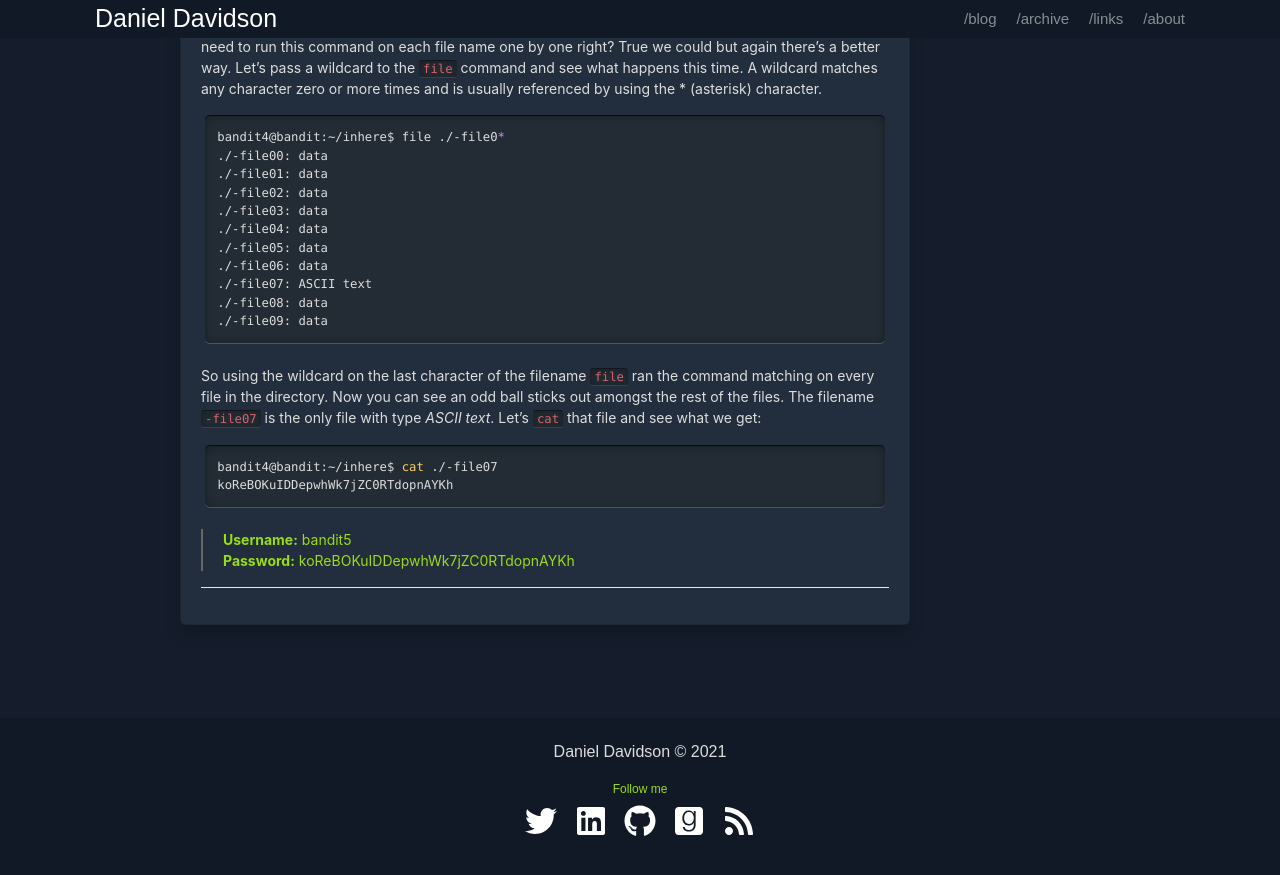
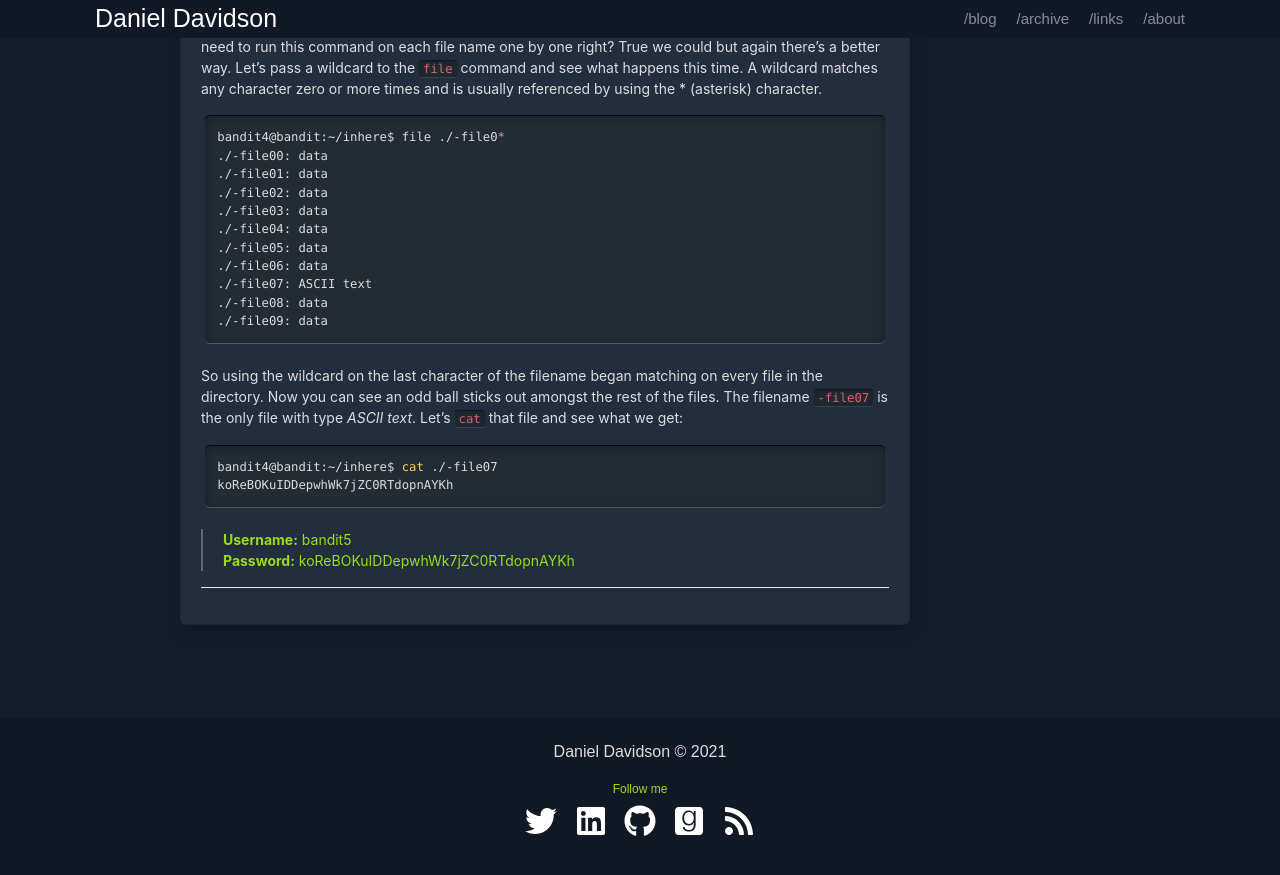
Before and after one commit to danieldavidson/danieldavidson.github.io, a Jekyll site: the page built from _posts/2021-04-07-overthewire-bandit-0-5.md, in a window 1280 px wide and 900 px high, scrolled down 3663 px. Shown: the top 875 px of the window. Built offline with Jekyll 4.4.1, drawn with Linux system fonts in a browser that asks for light colours.

Commit message:
Update 2021-04-07-overthewire-bandit-0-5.md

````diff
--- a/_posts/2021-04-07-overthewire-bandit-0-5.md
+++ b/_posts/2021-04-07-overthewire-bandit-0-5.md
@@ -194,7 +194,7 @@ bandit4@bandit:~/inhere$ file ./-file0*
 ./-file09: data
 ```
 
-So using the wildcard on the last character of the filename `file` ran the command matching on every file in the directory. Now you can see an odd ball sticks out amongst the rest of the files. The filename `-file07` is the only file with type *ASCII text*. Let's `cat` that file and see what we get:
+So using the wildcard on the last character of the filename began matching on every file in the directory. Now you can see an odd ball sticks out amongst the rest of the files. The filename `-file07` is the only file with type *ASCII text*. Let's `cat` that file and see what we get:
 
 ```console
 bandit4@bandit:~/inhere$ cat ./-file07
````
